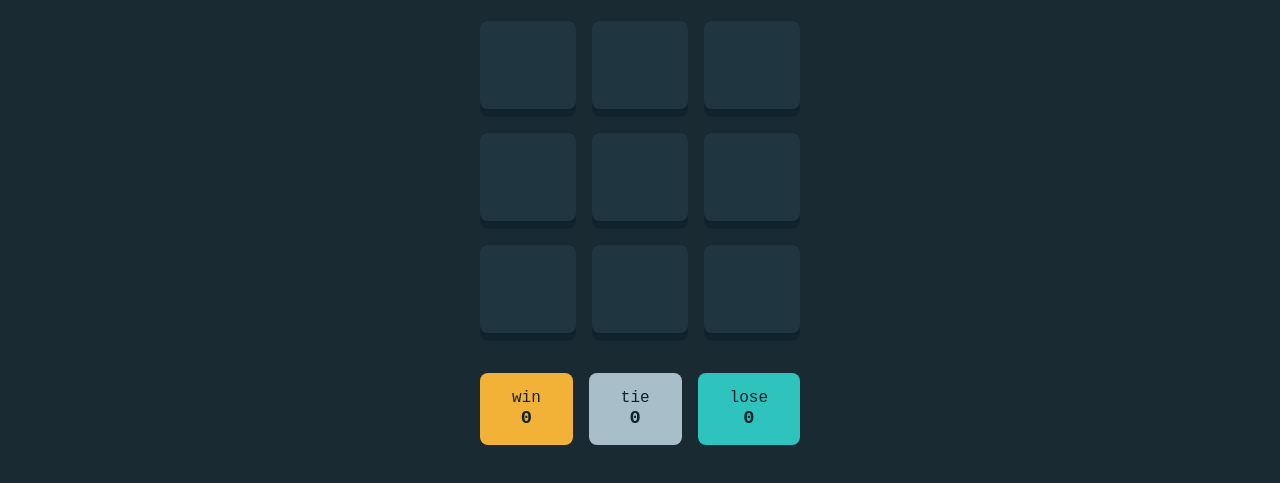
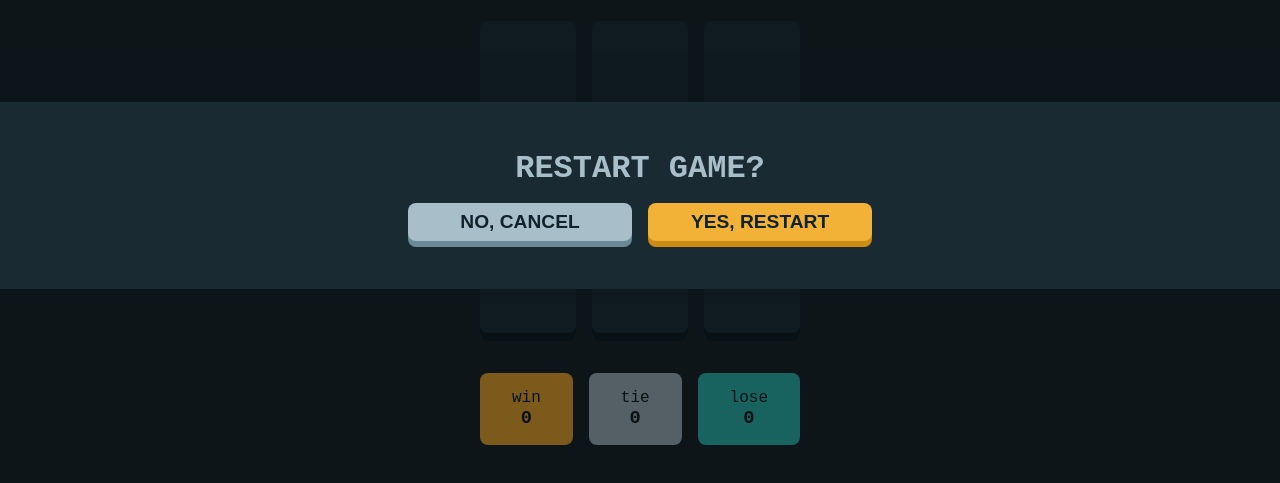
Before and after one commit to rachidelaid/tic-tac-toe, a website: page public/index.html in a window 1280 px wide. Shown: the part 205-688 px from the top of the page. Drawn offline with Linux system fonts and the light colour scheme.

Commit message:
modal done

```diff
--- a/public/index.html
+++ b/public/index.html
@@ -79,5 +79,15 @@
         </div>
       </div>
     </section>
+
+    <div class="modal-wrap">
+      <div class="modal">
+        <h1>RESTART GAME?</h1>
+        <div>
+          <button>NO, CANCEL</button>
+          <button class="yellow">YES, RESTART</button>
+        </div>
+      </div>
+    </div>
   </body>
 </html>
--- a/public/style.css
+++ b/public/style.css
@@ -170,3 +170,30 @@ button.yellow {
 .stats .lose {
   background-color: var(--blue);
 }
+
+.modal-wrap {
+  position: fixed;
+  height: 100vh;
+  width: 100%;
+  display: flex;
+  justify-content: center;
+  align-items: center;
+  background-color: rgba(0, 0, 0, 0.493);
+}
+
+.modal {
+  width: 100%;
+  padding: 3rem;
+  background-color: var(--bg-dark);
+  display: flex;
+  flex-direction: column;
+  align-items: center;
+  gap: 1rem;
+}
+
+.modal div {
+  display: flex;
+  justify-content: center;
+  gap: 1rem;
+  width: 100%;
+}
```
